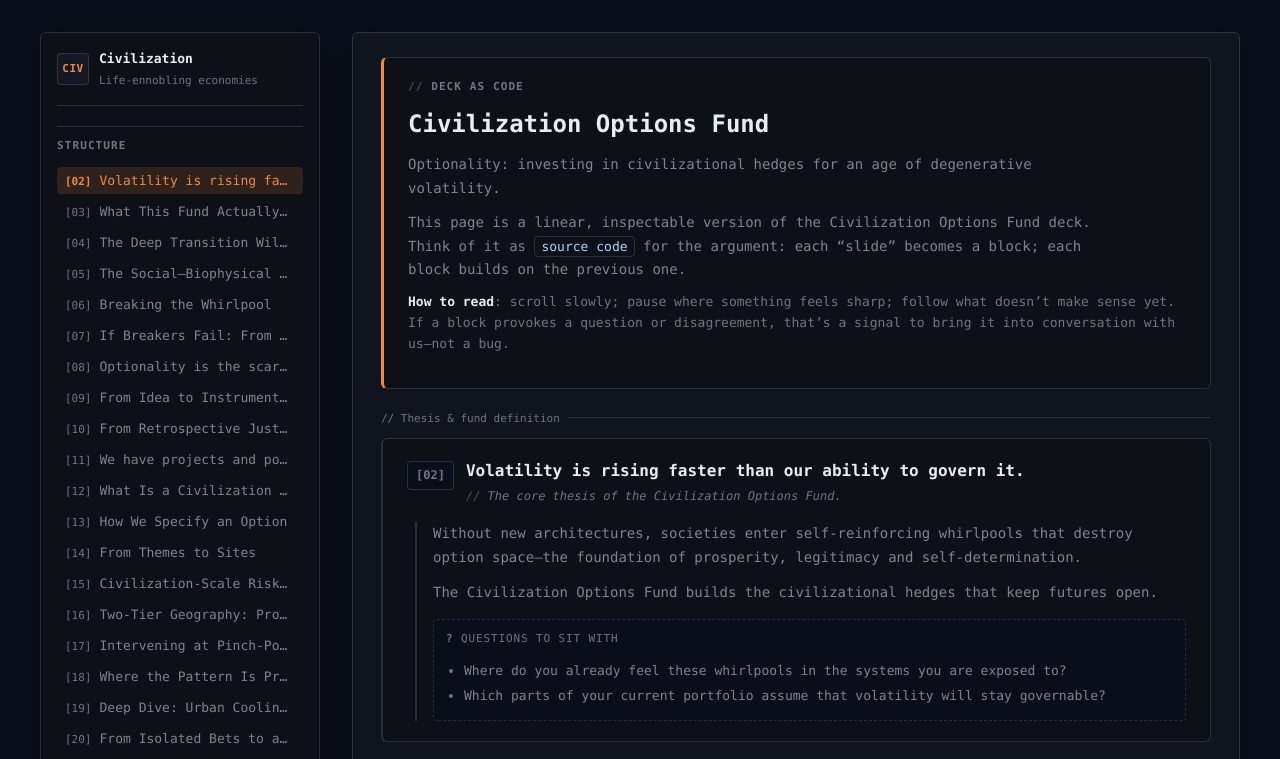
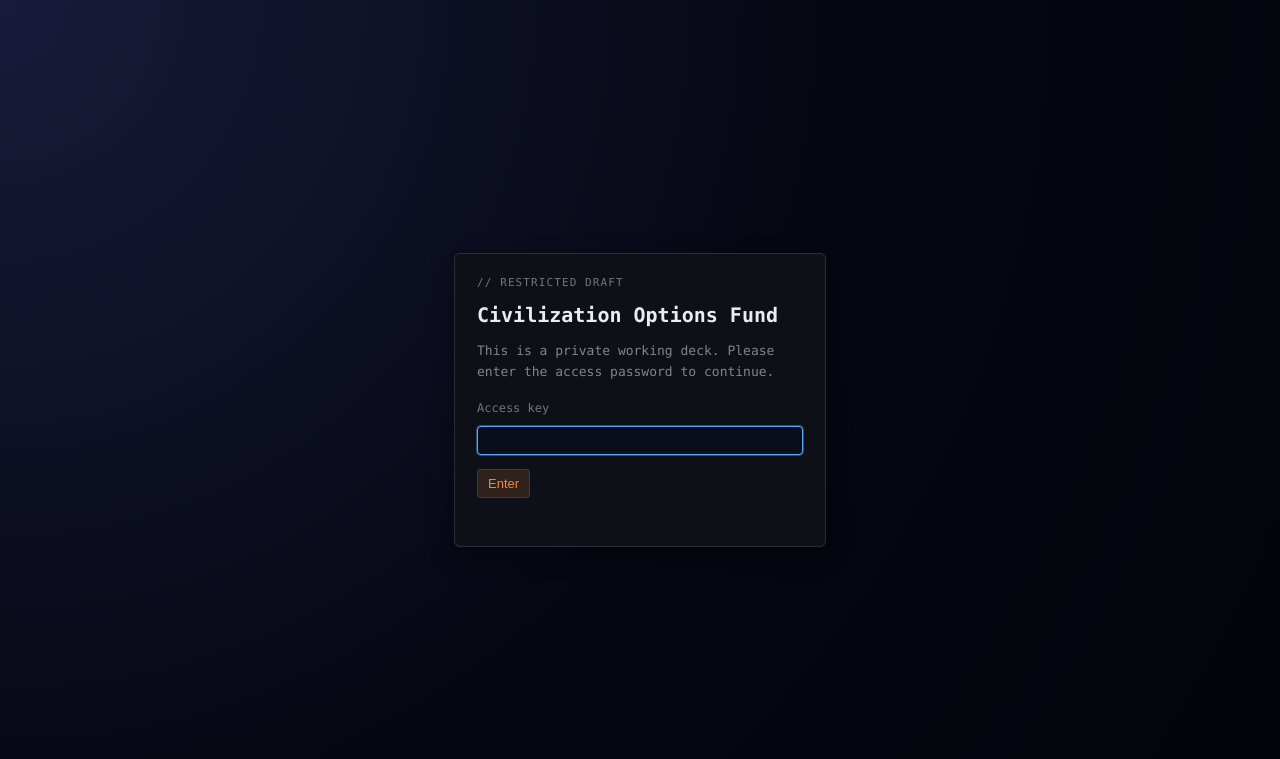
Before and after one commit to Dark-Matter-Labs/dm-civ, a plain HTML site: page index.html in a window 1280 px wide. Shown: the top 759 px of the page. Drawn offline with Linux system fonts and the light colour scheme.

Commit message:
add password

```diff
--- a/index.html
+++ b/index.html
@@ -11,7 +11,31 @@
     <link rel="stylesheet" href="./styles.css?v=2" />
   </head>
   <body>
-    <div class="page">
+    <div class="password-gate" id="password-gate">
+      <div class="password-gate-inner">
+        <div class="password-gate-card">
+          <p class="password-gate-kicker">// Restricted draft</p>
+          <h1 class="password-gate-title">Civilization Options Fund</h1>
+          <p class="password-gate-body">
+            This is a private working deck. Please enter the access password to continue.
+          </p>
+          <form id="password-form" class="password-form">
+            <label class="password-label" for="password-input">Access key</label>
+            <input
+              id="password-input"
+              type="password"
+              class="password-input"
+              autocomplete="current-password"
+              spellcheck="false"
+            />
+            <button type="submit" class="password-button">Enter</button>
+            <p class="password-error" id="password-error" aria-live="polite"></p>
+          </form>
+        </div>
+      </div>
+    </div>
+
+    <div class="page" id="page-root" hidden>
       <aside class="sidebar">
         <div class="brand">
           <div class="brand-mark">CIV</div>
@@ -1239,6 +1263,6 @@
       </main>
     </div>
 
-    <script src="./script.js"></script>
+    <script src="./script.js?v=2"></script>
   </body>
 </html>
--- a/script.js
+++ b/script.js
@@ -1,6 +1,9 @@
 // Build a small "deck as code" table of contents and scroll behavior
 
 function initTOC() {
+  const pageRoot = document.getElementById("page-root");
+  if (!pageRoot) return;
+
   const tocEl = document.getElementById("toc");
   if (!tocEl) return;
 
@@ -93,4 +96,53 @@ function initTOC() {
   setActiveByScroll();
 }
 
-document.addEventListener("DOMContentLoaded", initTOC);
+function initPasswordGate() {
+  const PASSWORD = "darkmatterm@gic";
+  const gate = document.getElementById("password-gate");
+  const pageRoot = document.getElementById("page-root");
+  const form = document.getElementById("password-form");
+  const input = document.getElementById("password-input");
+  const errorEl = document.getElementById("password-error");
+
+  if (!pageRoot) {
+    initTOC();
+    return;
+  }
+
+  if (!gate || !form || !input) {
+    pageRoot.hidden = false;
+    initTOC();
+    return;
+  }
+
+  const unlock = () => {
+    if (gate) {
+      gate.style.display = "none";
+    }
+    pageRoot.hidden = false;
+    sessionStorage.setItem("cof:unlocked", "1");
+    initTOC();
+  };
+
+  const alreadyUnlocked = sessionStorage.getItem("cof:unlocked") === "1";
+  if (alreadyUnlocked) {
+    unlock();
+    return;
+  }
+
+  form.addEventListener("submit", (event) => {
+    event.preventDefault();
+    const value = input.value || "";
+    if (value === PASSWORD) {
+      if (errorEl) errorEl.textContent = "";
+      unlock();
+    } else if (errorEl) {
+      errorEl.textContent = "Incorrect password. Please try again.";
+    }
+  });
+
+  // Focus input on load
+  input.focus();
+}
+
+document.addEventListener("DOMContentLoaded", initPasswordGate);
--- a/styles.css
+++ b/styles.css
@@ -54,6 +54,100 @@ body {
 
 body {
   display: block;
+}
+
+.password-gate {
+  position: fixed;
+  inset: 0;
+  background: radial-gradient(circle at top left, #181b3a 0, #050712 55%, #03030a 100%);
+  display: flex;
+  align-items: center;
+  justify-content: center;
+  z-index: 9999;
+}
+
+.password-gate-inner {
+  width: 100%;
+  max-width: 420px;
+  padding: 24px;
+}
+
+.password-gate-card {
+  background: var(--bg-code);
+  border-radius: var(--radius-md);
+  border: 1px solid var(--border-code);
+  box-shadow: var(--shadow-soft);
+  padding: 20px 22px 22px;
+}
+
+.password-gate-kicker {
+  margin: 0 0 8px;
+  font-size: 11px;
+  text-transform: uppercase;
+  letter-spacing: 0.1em;
+  color: var(--fg-comment);
+}
+
+.password-gate-title {
+  margin: 0 0 10px;
+  font-size: 20px;
+  color: var(--fg);
+}
+
+.password-gate-body {
+  margin: 0 0 16px;
+  font-size: 13px;
+  color: var(--fg-muted);
+}
+
+.password-form {
+  display: flex;
+  flex-direction: column;
+  gap: 8px;
+}
+
+.password-label {
+  font-size: 12px;
+  color: var(--fg-comment);
+}
+
+.password-input {
+  border-radius: var(--radius-sm);
+  border: 1px solid var(--border-code);
+  background: var(--bg);
+  padding: 6px 8px;
+  color: var(--fg);
+  font-family: inherit;
+  font-size: 13px;
+}
+
+.password-input:focus {
+  outline: none;
+  border-color: var(--accent-2);
+  box-shadow: 0 0 0 1px rgba(88, 166, 255, 0.4);
+}
+
+.password-button {
+  margin-top: 6px;
+  border-radius: var(--radius-sm);
+  border: 1px solid var(--border-code);
+  background: var(--accent-soft);
+  color: var(--accent);
+  font-size: 13px;
+  padding: 6px 10px;
+  cursor: pointer;
+  align-self: flex-start;
+}
+
+.password-button:hover {
+  background: rgba(240, 136, 62, 0.22);
+}
+
+.password-error {
+  min-height: 16px;
+  margin: 2px 0 0;
+  font-size: 12px;
+  color: #ff7b72;
 }
 
 a {
```
